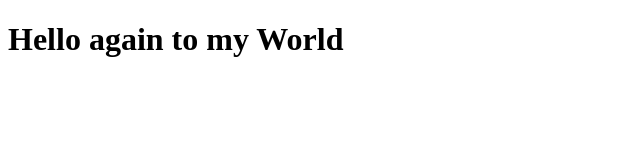
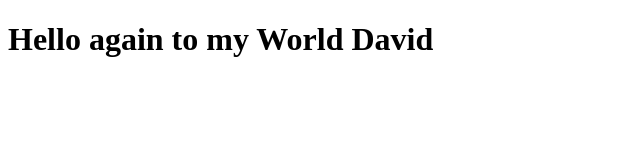
Before and after one commit to dgs710/website, a plain HTML site: page index.html in a window 1280 px wide. Shown: the whole page, without its empty margins (0-640 px from the left). Drawn offline with Linux system fonts and the light colour scheme.

Commit message:
Update index.html

```diff
--- a/index.html
+++ b/index.html
@@ -1,9 +1,9 @@
 <!DOCTYPE html>
 <html>
 <head>
-    <title>Hello again to my World</title>
+    <title>Hello again to my World David</title>
 </head>
 <body>
-    <h1>Hello again to my World</h1>
+    <h1>Hello again to my World David</h1>
 </body>
 </html>
```
